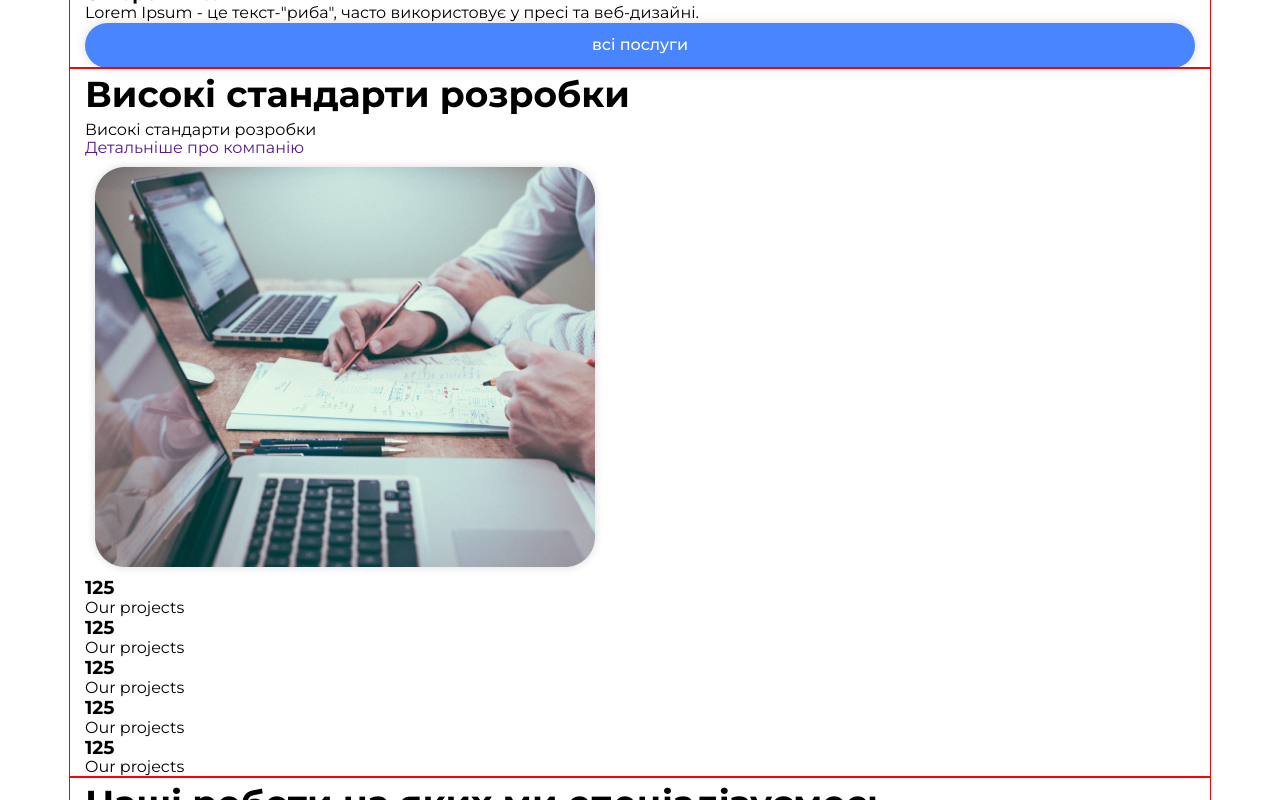
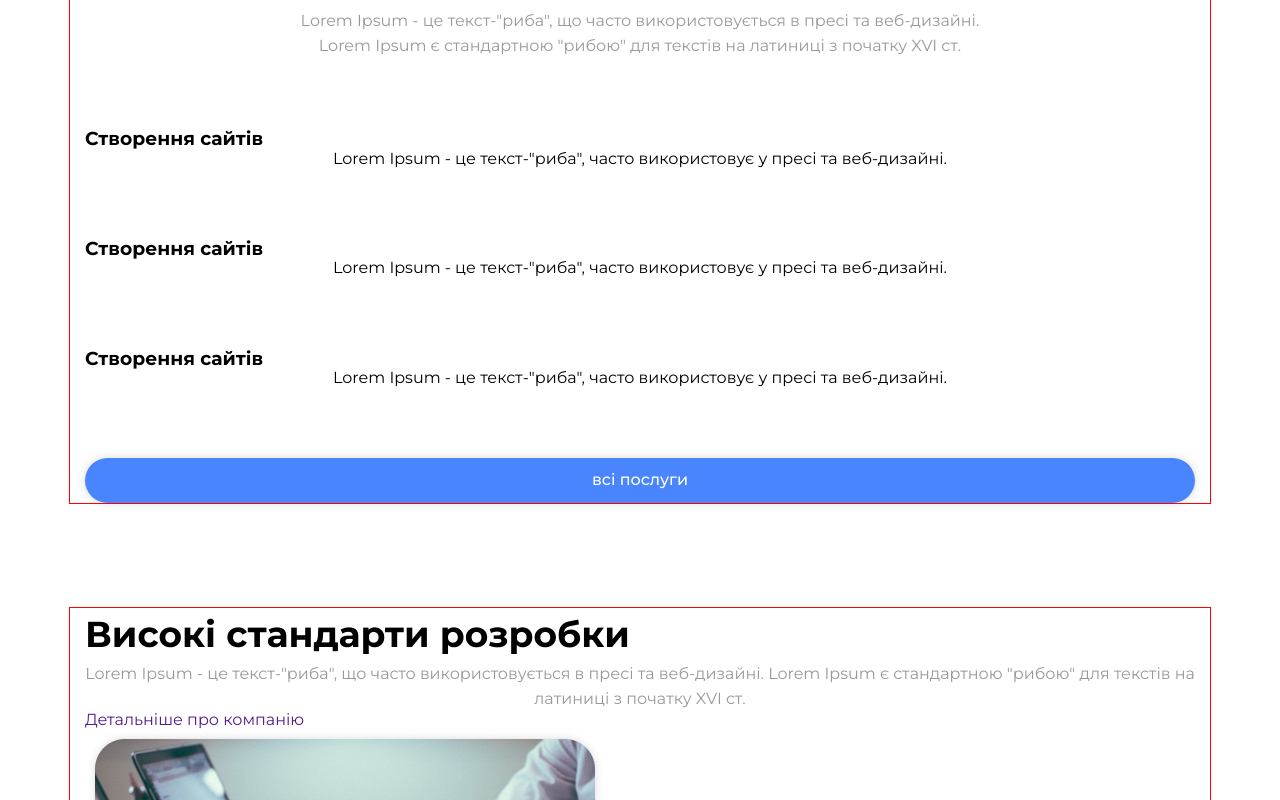
Before and after one commit to Tate-T/practice_BC55, a plain HTML site: page index.html in a window 1280 px wide. Shown: the part 1160-1960 px from the top of the page. Drawn offline with nearby package versions, Linux system fonts and the light colour scheme.

Commit message:
section text style

```diff
--- a/index.html
+++ b/index.html
@@ -65,7 +65,7 @@
           <h2 class="services-title section-title">
             Ми створюємо мобільні додатки для великих корпорацій
           </h2>
-          <p class="services-text">
+          <p class="services-text section-text">
             Lorem Ipsum - це текст-"риба", що часто використовується в пресі та
             веб-дизайні. Lorem Ipsum є стандартною "рибою" для текстів на
             латиниці з початку XVI ст.
@@ -101,29 +101,30 @@
       <section class="about">
         <div class="container">
           <h2 class="about-title section-title">Високі стандарти розробки</h2>
-          <p class="about-text">Високі стандарти розробки</p>
+          <p class="about-text section-text">Lorem Ipsum - це текст-"риба", що часто використовується в пресі та веб-дизайні. Lorem Ipsum є стандартною "рибою" для
+          текстів на латиниці з початку XVI ст.</p>
           <a href="" class="about-link">Детальніше про компанію</a>
           <img src="./img/about.jpg" alt="laptop" class="about-img" />
           <ul class="about-projects">
             <li class="about-project">
               <h3 class="about-name">125</h3>
-              <p class="about-subtext">Our projects</p>
+              <p class="about-subtext section-text">Our projects</p>
             </li>
             <li class="about-project">
               <h3 class="about-name">125</h3>
-              <p class="about-subtext">Our projects</p>
+              <p class="about-subtext section-text">Our projects</p>
             </li>
             <li class="about-project">
               <h3 class="about-name">125</h3>
-              <p class="about-subtext">Our projects</p>
+              <p class="about-subtext section-text">Our projects</p>
             </li>
             <li class="about-project">
               <h3 class="about-name">125</h3>
-              <p class="about-subtext">Our projects</p>
+              <p class="about-subtext section-text">Our projects</p>
             </li>
             <li class="about-project">
               <h3 class="about-name">125</h3>
-              <p class="about-subtext">Our projects</p>
+              <p class="about-subtext section-text">Our projects</p>
             </li>
           </ul>
         </div>
@@ -140,7 +141,7 @@
             <li class="work-item">
               <img class="work-image" src="./img/work-1.jpg" alt="work 1" />
               <h3 class="work-name"><span>01.</span>Дослідження і упаковка</h3>
-              <p class="work-text">
+              <p class="work-text section-text">
                 Lorem Ipsum - це текст-"риба", що часто використовується в пресі
                 та веб-дизайні. Lorem Ipsum є стандартною "рибою" для текстів на
                 латиниці з початку XVI ст.
@@ -150,7 +151,7 @@
             <li class="work-item">
               <img class="work-image" src="./img/work-1.jpg" alt="work 2" />
               <h3 class="work-name"><span>01.</span>Дослідження і упаковка</h3>
-              <p class="work-text">
+              <p class="work-text section-text">
                 Lorem Ipsum - це текст-"риба", що часто використовується в пресі
                 та веб-дизайні. Lorem Ipsum є стандартною "рибою" для текстів на
                 латиниці з початку XVI ст.
@@ -160,7 +161,7 @@
             <li class="work-item">
               <img class="work-image" src="./img/work-1.jpg" alt="work 3" />
               <h3 class="work-name"><span>01.</span>Дослідження і упаковка</h3>
-              <p class="work-text">
+              <p class="work-text section-text">
                 Lorem Ipsum - це текст-"риба", що часто використовується в пресі
                 та веб-дизайні. Lorem Ipsum є стандартною "рибою" для текстів на
                 латиниці з початку XVI ст.
--- a/styles/styles.css
+++ b/styles/styles.css
@@ -52,6 +52,14 @@ body {
   line-height: calc(53 / 36);
 }
 
+.section-text{
+  font-weight: 400px;
+  font-size: 16px;
+ line-height: calc(25/16);
+  text-align: center;
+  color: #999999;
+}
+
 .btn {
   min-width: 200px;
   min-height: 45px;
@@ -68,6 +76,7 @@ body {
   justify-content: center;
   align-items: center;
 }
+
 
 /* Header styles */
 
@@ -138,3 +147,24 @@ body {
   margin-left: auto;
   margin-right: auto;
 }
+
+/* services */
+
+.services{
+  padding-bottom: 105px;
+  padding-top: 110px;
+}
+.services-title {
+text-align: center;
+max-width: 739px;
+/* margin-left: auto;
+margin-right: auto;
+margin-bottom: 32px; */
+margin: 0 auto 32px;
+}
+
+.services-text{
+  max-width: 730px;
+  text-align: center;
+  margin: 0 auto 70px;
+}
```
